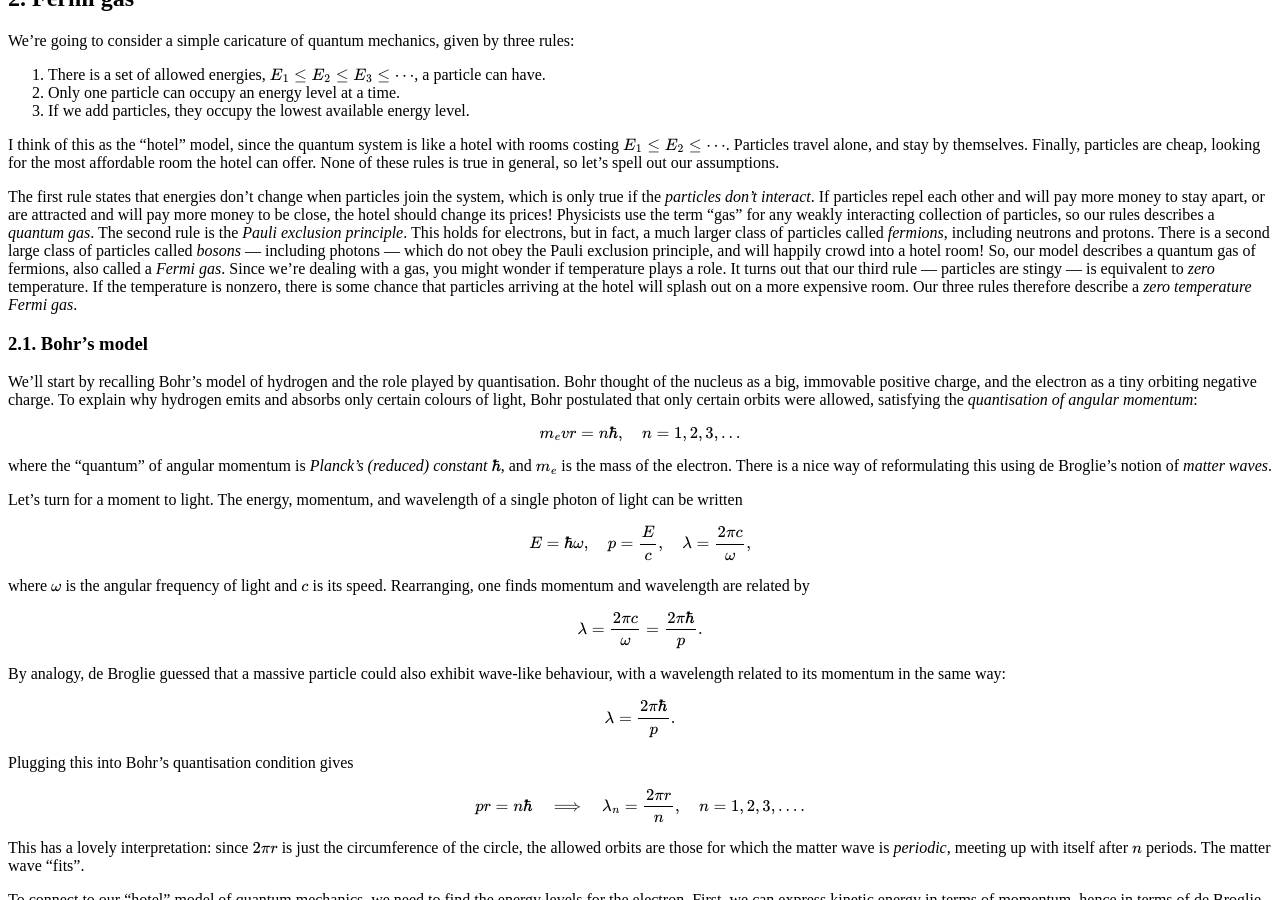
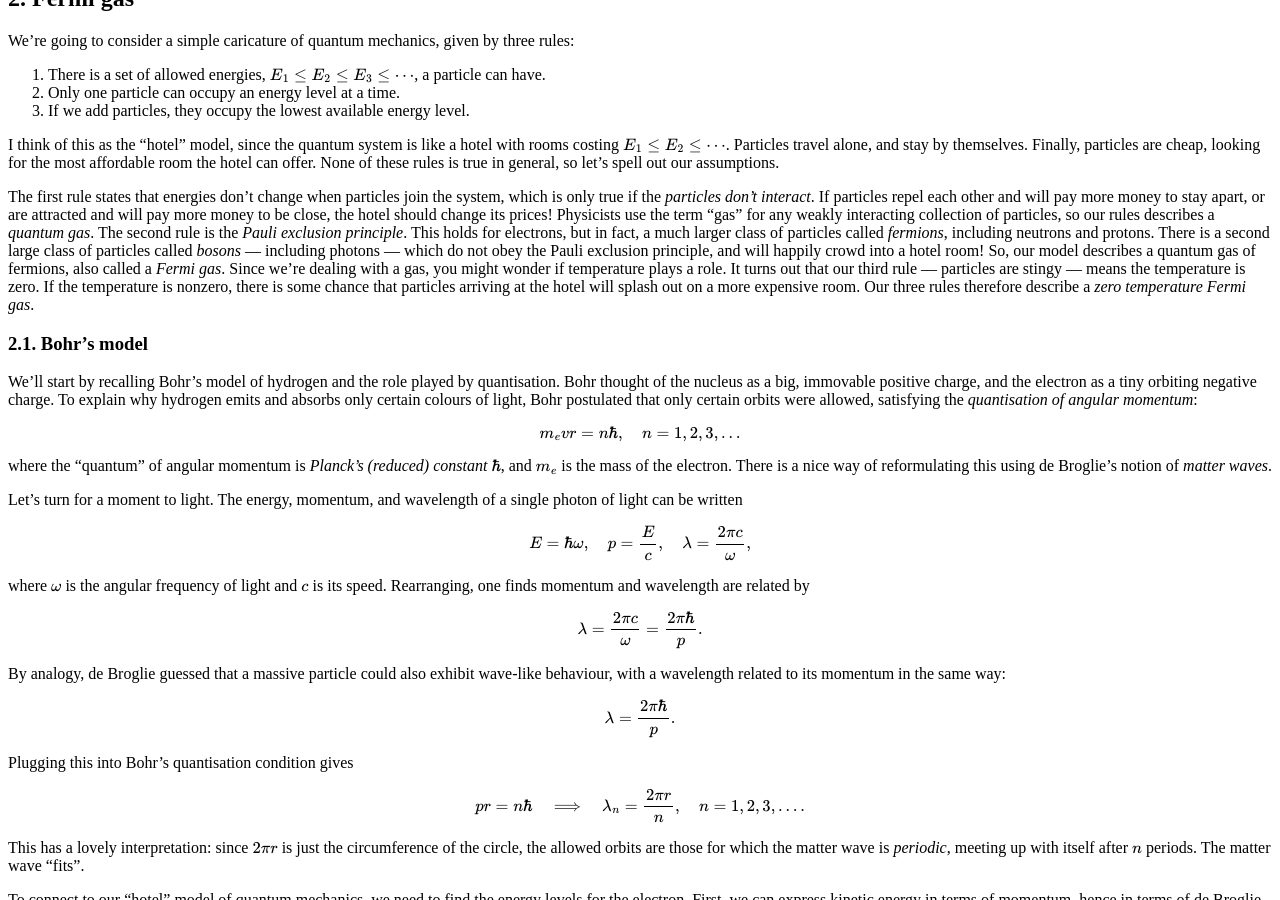
Before and after one commit to hapax/hapax.github.io, a Jekyll site: the page built from assets/chandra.md, in a window 1280 px wide and 900 px high, scrolled down 1251 px. Built offline with Jekyll 4.4.1, drawn with Linux system fonts in a browser that asks for light colours; our own code applies the rules of GitHub Pages for plain Markdown files; formulas are drawn with MathJax 3; a script that is not in the unit is left out.

Commit message:
Update chandra.md

```diff
--- a/assets/chandra.md
+++ b/assets/chandra.md
@@ -118,7 +118,7 @@ called a *Fermi gas*.
 Since we're dealing with a gas, you might wonder if temperature plays
 a role.
 It turns out that our third rule --- particles are stingy ---
-is equivalent to *zero* temperature.
+means the temperature is zero.
 If the temperature is nonzero, there is some chance that particles
 arriving at the hotel will splash out on a more expensive room.
 Our three rules therefore describe a *zero temperature Fermi gas*.
```
